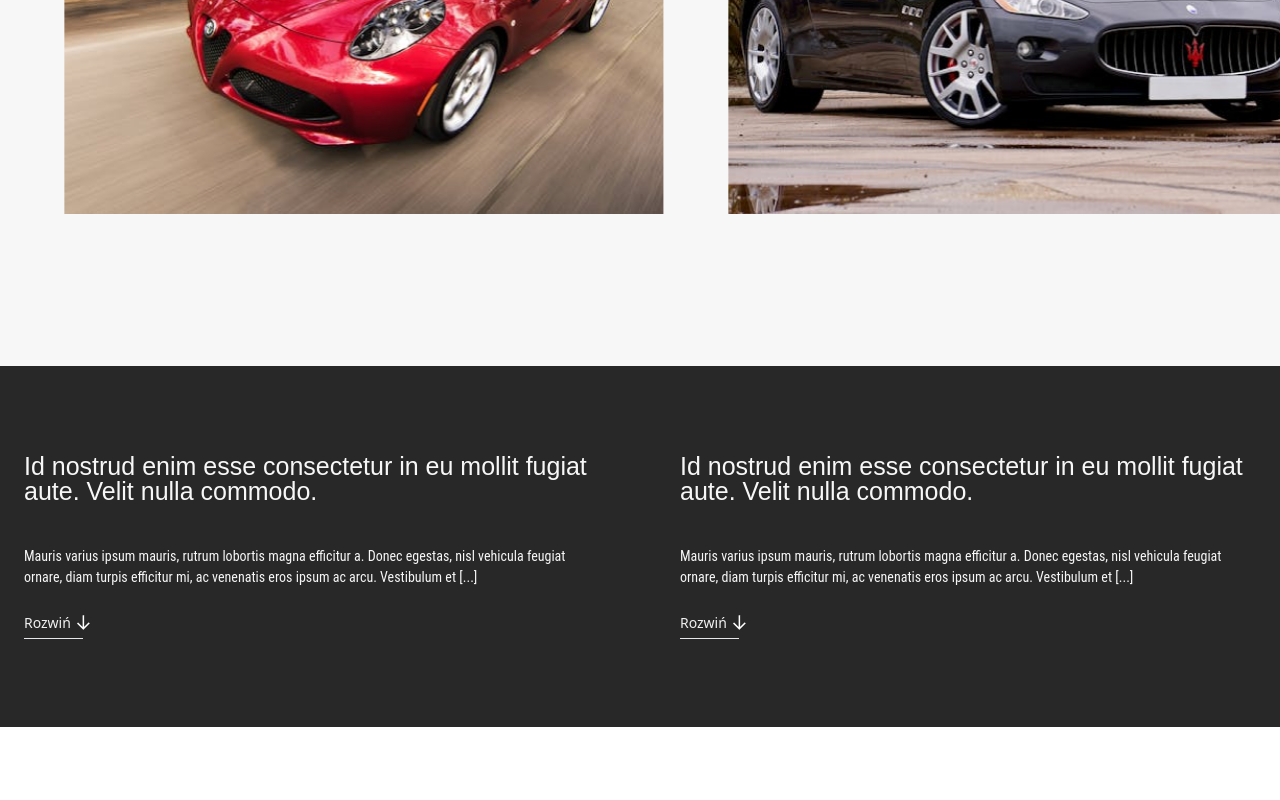
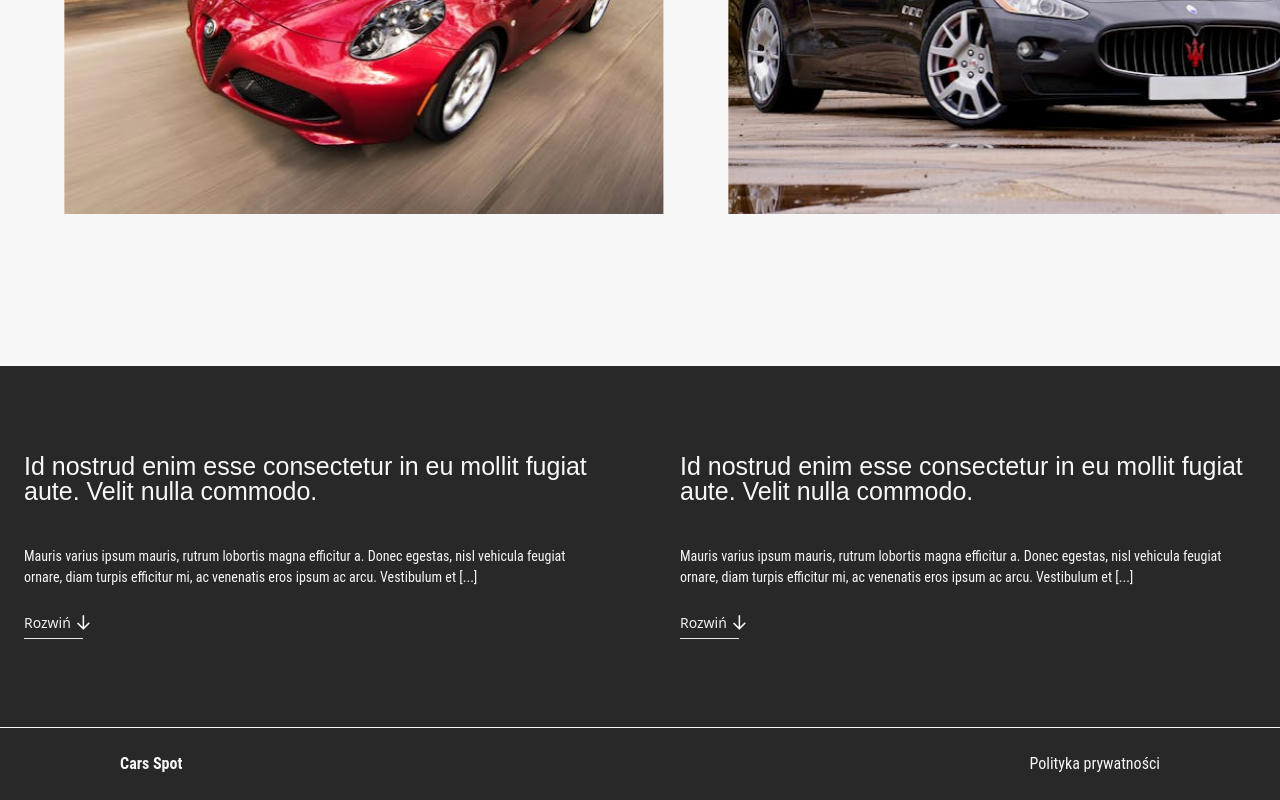
Before and after one commit to MariuszMalankiewicz/cars-spot, a Vue app: page / in a window 1280 px wide. Shown: the part 1421-2221 px from the top of the page. Before the commit the page ends 2148 px from the top, so only its background shows below. Built offline with nearby package versions, Linux system fonts and the light colour scheme.

Commit message:
feat: add footer component
footer component contains rwd and useing tailwind rwd classes

```diff
--- /dev/null
+++ b/src/components/layouts/Footer.vue
@@ -0,0 +1,10 @@
+<template>
+    <section class="flex justify-between bg-dark border-t-[1px] border-light py-[20px] sm:py-[24px] px-6 sm:px-[120px]">
+        <div class="flex gap-[16px]">
+            <p class="text-light font-robotoCondensed font-[700] text-[16px] leading-[24px] text-center">Cars Spot</p>
+        </div>
+        <div class="flex gap-[24px]">
+            <p class="text-light font-robotoCondensed font-[400] text-[16px] leading-[24px] text-center">Polityka prywatności</p>
+        </div>
+    </section>
+</template>
--- a/src/views/HomePage.vue
+++ b/src/views/HomePage.vue
@@ -4,6 +4,7 @@
   import Headers from '../components/layouts/Headers.vue'
   import Galery from '../components/layouts/Galery.vue'
   import Seo from '../components/layouts/SEO/Seo.vue'
+  import Footer from '../components/layouts/Footer.vue'
 </script>
 
 <template>
@@ -14,6 +15,7 @@
       <Headers/>
       <Galery/>
       <Seo/>
+      <Footer/>
     </main>
   </div>
 
```
